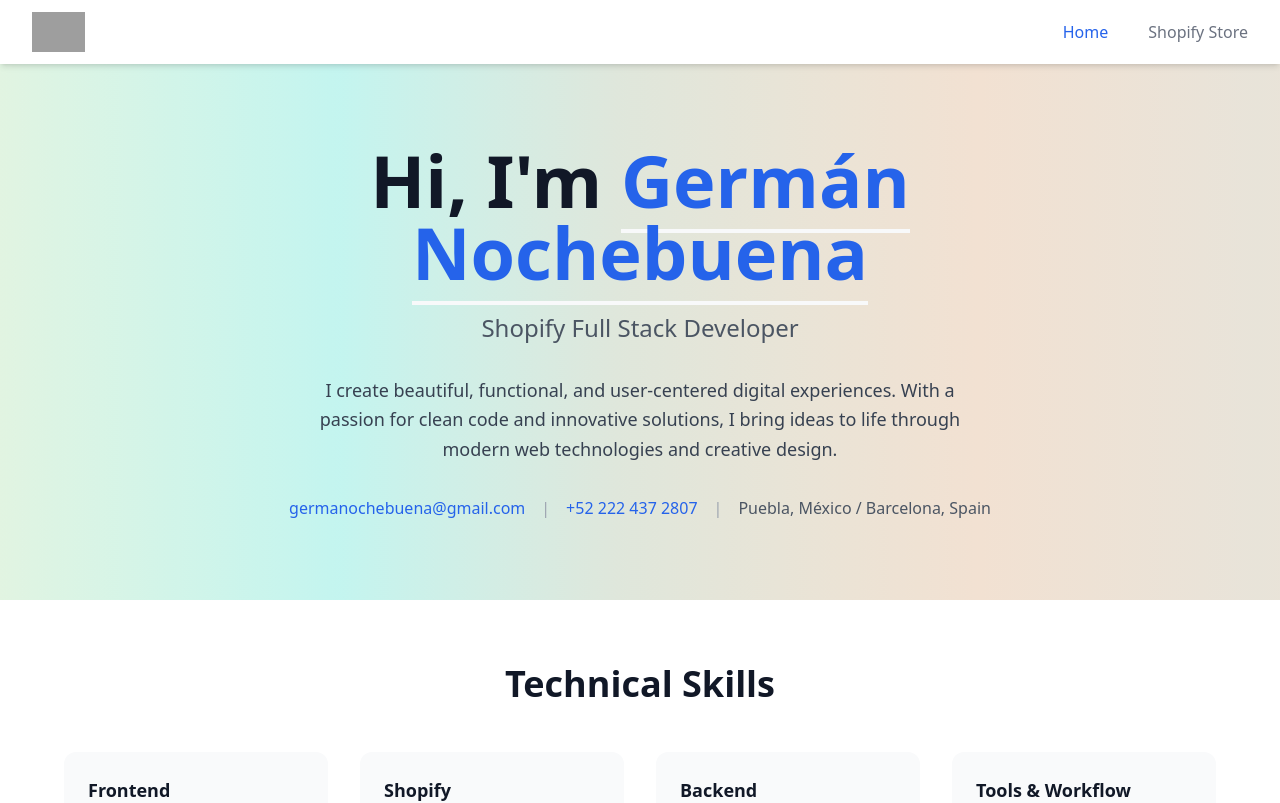
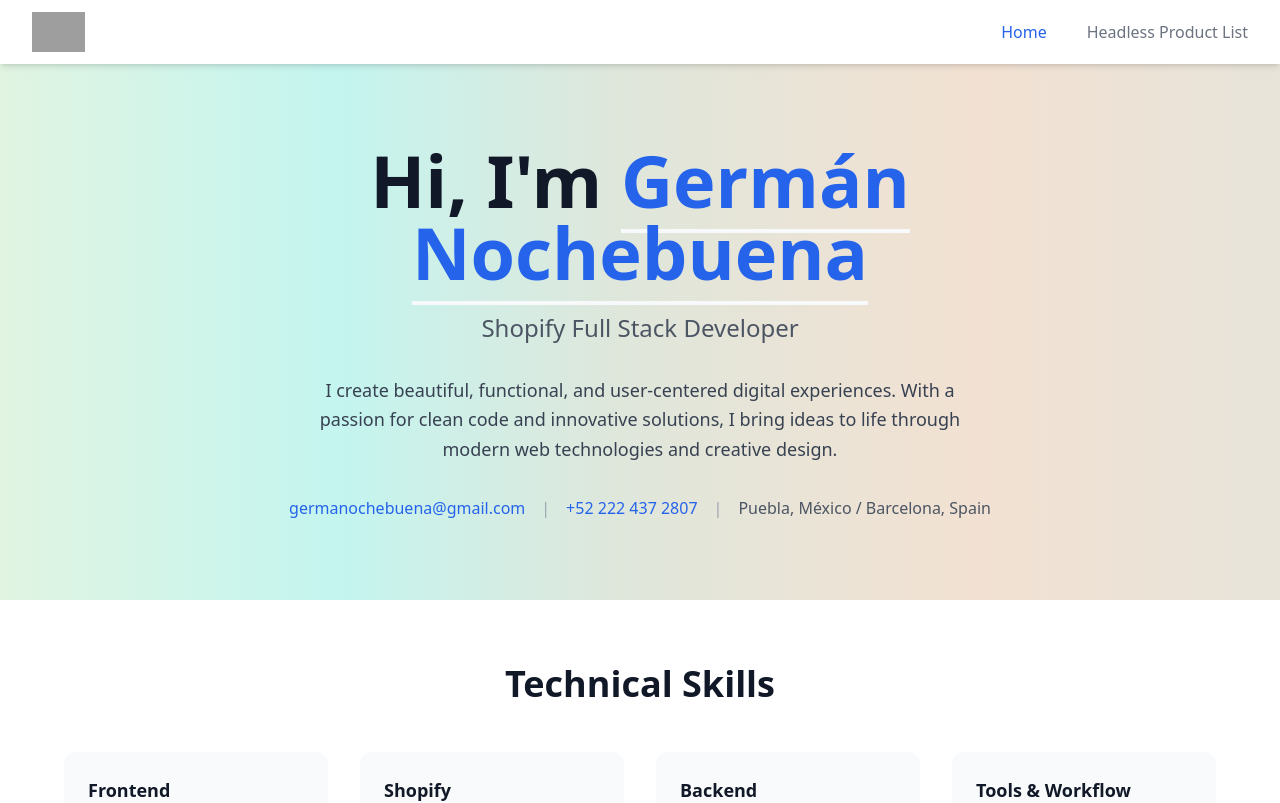
Before and after one commit to germanochebuena/german-react-portfolio, a React (Vite) app: page / in a window 1280 px wide. Shown: the top 803 px of the page. Built offline with nearby package versions, Linux system fonts and the light colour scheme; no server answers; grey boxes are pictures that could not be loaded.

Commit message:
Update Navigation Title

```diff
--- a/src/components/Header.jsx
+++ b/src/components/Header.jsx
@@ -41,7 +41,7 @@ function Header() {
                             to="/product-list"
                             className={`text-base font-medium ${isActive('/product-list') ? 'text-blue-600' : 'text-gray-500 hover:text-gray-900'}`}
                         >
-                            Shopify Store
+                            Headless Product List
                         </Link>
                     </nav>
                 </div>
@@ -82,7 +82,7 @@ function Header() {
                                     className={`text-base font-medium ${isActive('/product-list') ? 'text-blue-600' : 'text-gray-900 hover:text-gray-700'}`}
                                     onClick={() => setIsOpen(false)}
                                 >
-                                    Shopify Store
+                                    Headless Product List
                                 </Link>
                             </nav>
                         </div>
--- a/src/pages/HomePage.jsx
+++ b/src/pages/HomePage.jsx
@@ -55,7 +55,7 @@ const HomePage = () => {
       title: 'Calpak Travel',
       description: 'Contributed to PDP/PLP layouts, swatches, quick-add functionality, and ADA refactor.',
       technologies: ['Shopify', 'ADA Compliance', 'PDP/PLP', 'Quick Add'],
-      color: 'rgb(247, 241, 119)',
+      color: 'rgb(195, 185, 0)',
       link: 'https://www.calpaktravel.com/',
       country: 'US',
       category: 'Shopify'
@@ -385,7 +385,7 @@ const HomePage = () => {
                   Home
                 </Link>
                 <Link to="/product-list" className="block text-gray-400 hover:text-white transition-colors">
-                  Shopify Store
+                  Headless Product List
                 </Link>
                 <a href="mailto:germanochebuena@gmail.com" className="block text-gray-400 hover:text-white transition-colors">
                   Contact
```
